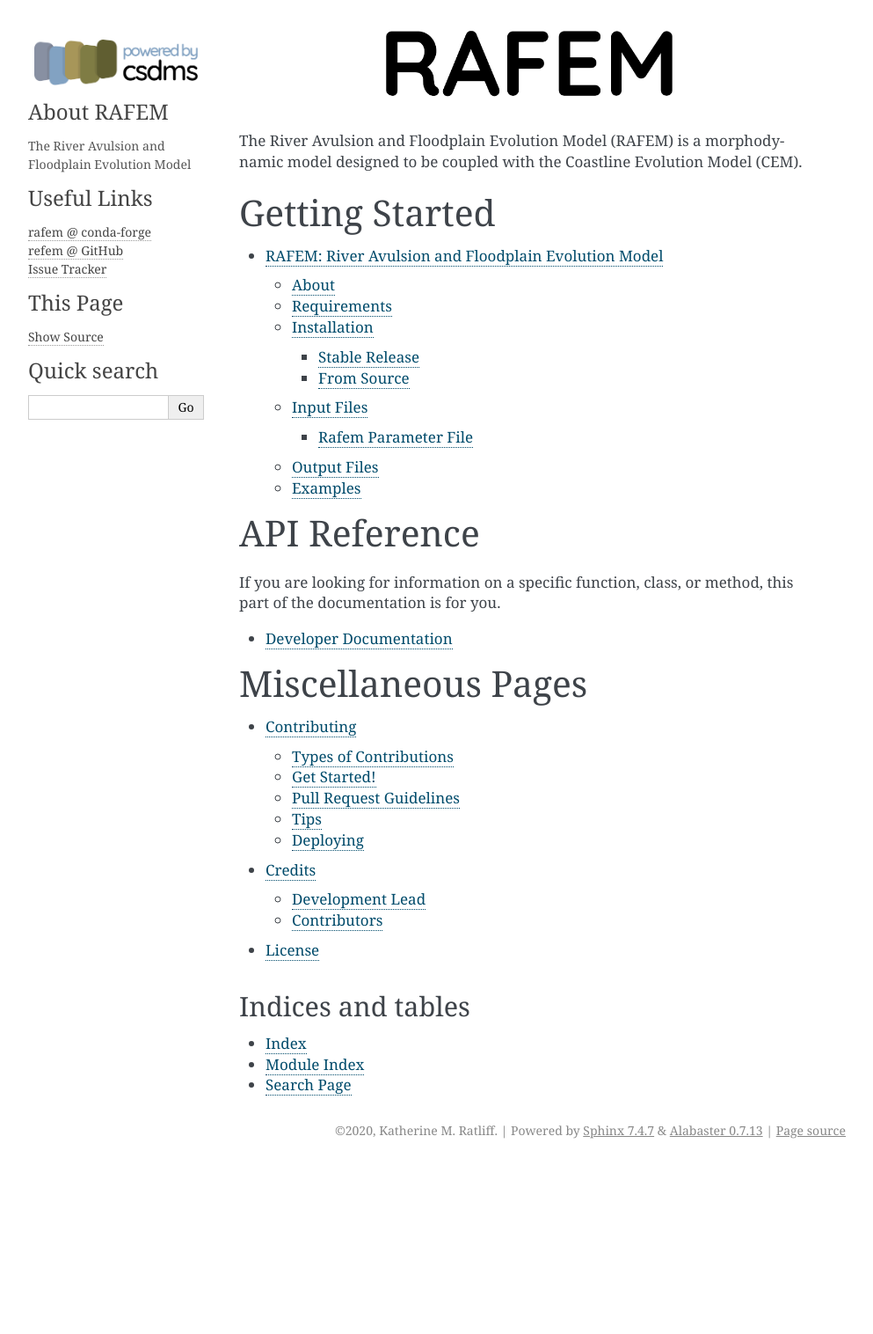
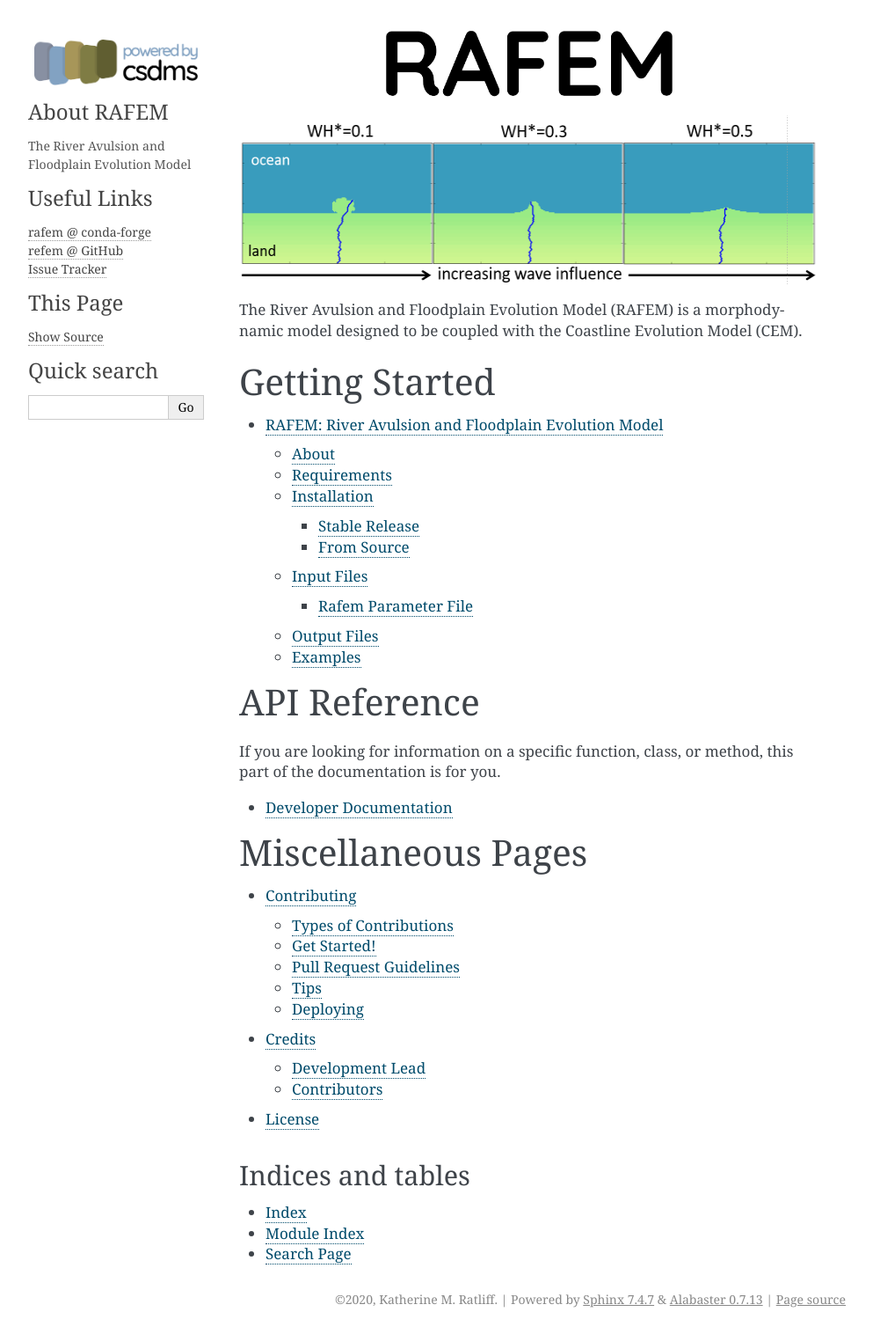
Before and after one commit to katmratliff/rafem, a Sphinx documentation site: the page built from docs/source/index.rst, in a window 1280 px wide. Shown: the whole page at 88% size, without its empty margins (148-1141 px from the left). Built offline with Sphinx 7.4.7, drawn with Linux system fonts in a browser that asks for light colours; pages that are not in the unit, such as notebooks, are missing from menus; before the commit the page ends 1324 px from its top, so only the background shows below that.

Commit message:
add image of rafem output

```diff
--- a/docs/source/index.rst
+++ b/docs/source/index.rst
@@ -3,6 +3,14 @@
     :scale: 15%
     :alt: RAFEM
     :target: https://rafem.readthedocs.org/
+
+
+.. image:: _static/rafem-output.png
+    :align: center
+    :scale: 50%
+    :alt: RAFEM
+    :target: https://rafem.readthedocs.org/
+
 
 The River Avulsion and Floodplain Evolution Model (RAFEM) is a morphodynamic
 model designed to be coupled with the Coastline Evolution Model (CEM).
```
Also changed, not shown: docs/source/_static/rafem-output.png (added).
